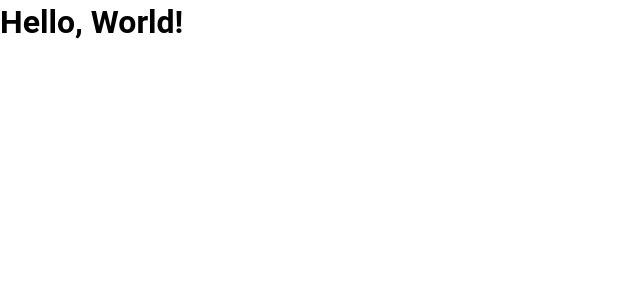
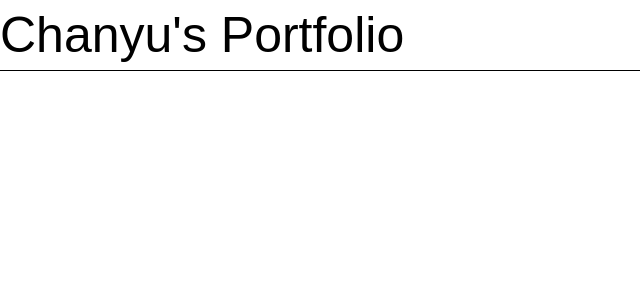
Before and after one commit to cchanyu/CCPortfolio, a React (Create React App) app: page / in a window 1280 px wide. Shown: the top 300 px of the page, without its empty margins (0-640 px from the left). Built offline with nearby package versions, Linux system fonts and the light colour scheme.

Commit message:
Route setup and navbar

```diff
--- a/package.json
+++ b/package.json
@@ -28,6 +28,7 @@
     "postcss-loader": "^3.0.0",
     "react": "^16.5.2",
     "react-dom": "^16.5.2",
+    "react-router": "^5.2.0",
     "react-router-dom": "^5.1.2",
     "react-scripts": "^3.4.1",
     "url-loader": "^3.0.0"
--- a/src/App.js
+++ b/src/App.js
@@ -1,11 +1,22 @@
 import React, { Component } from "react";
+import { Route, Switch, BrowserRouter as Router } from 'react-router-dom';
+import Navbar from './components/Navbar/Navbar';
 import "./App.scss";
 
 class App extends Component{
   render(){
     return(
-      <div className="App">
-        <h1> Hello, World! </h1>
+      <div className="app">
+        <Router>
+          <Navbar />
+          <Switch>
+            <Route exact path="/">
+              <div className="app__container">
+
+              </div>
+            </Route>
+          </Switch>
+        </Router>
       </div>
     );
   }
--- a/src/App.scss
+++ b/src/App.scss
@@ -28,22 +28,13 @@ i {
     margin: 0;
     font-family: Arial, Helvetica, sans-serif;
 
-    &__fetch {
-        padding: 1rem;
-        border-radius: 5px;
-        border: 1px solid lightgray;
-        color: gray;
-        background: white;
-        margin: 1rem;
-
-        &:hover {
-            background: lightgray;
-        }
-    }
-
     &__container {
         display: flex;
-        flex-direction: column;
-        margin: 1rem;
+        flex-flow: row wrap;
+        justify-content: space-between;
+        padding: 4px;
+        padding-top: rhythm(2);
+        margin: auto;
+        max-width: 1280px;
     }
 }
--- a/src/components/Navbar/Navbar.js
+++ b/src/components/Navbar/Navbar.js
@@ -1,11 +1,13 @@
-import React, { Component } from "react";
+import React from "react";
+import { withRouter } from 'react-router';
 import "./Navbar.scss";
 
-class Navbar extends Component{
-
-    render() {
-        return null;
-    }
+const Navbar = (props) => {
+    return (
+        <div className="navbar">
+            <div className="navbar__title">Chanyu's Portfolio</div>
+        </div>
+    );
 }
 
-export default Navbar;
+export default withRouter(Navbar);
--- a/src/components/Navbar/Navbar.scss
+++ b/src/components/Navbar/Navbar.scss
@@ -0,0 +1,7 @@
+.navbar {
+    border-bottom: 1px solid black;
+
+    &__title {
+        font-size: 50px;
+    }
+}
```
